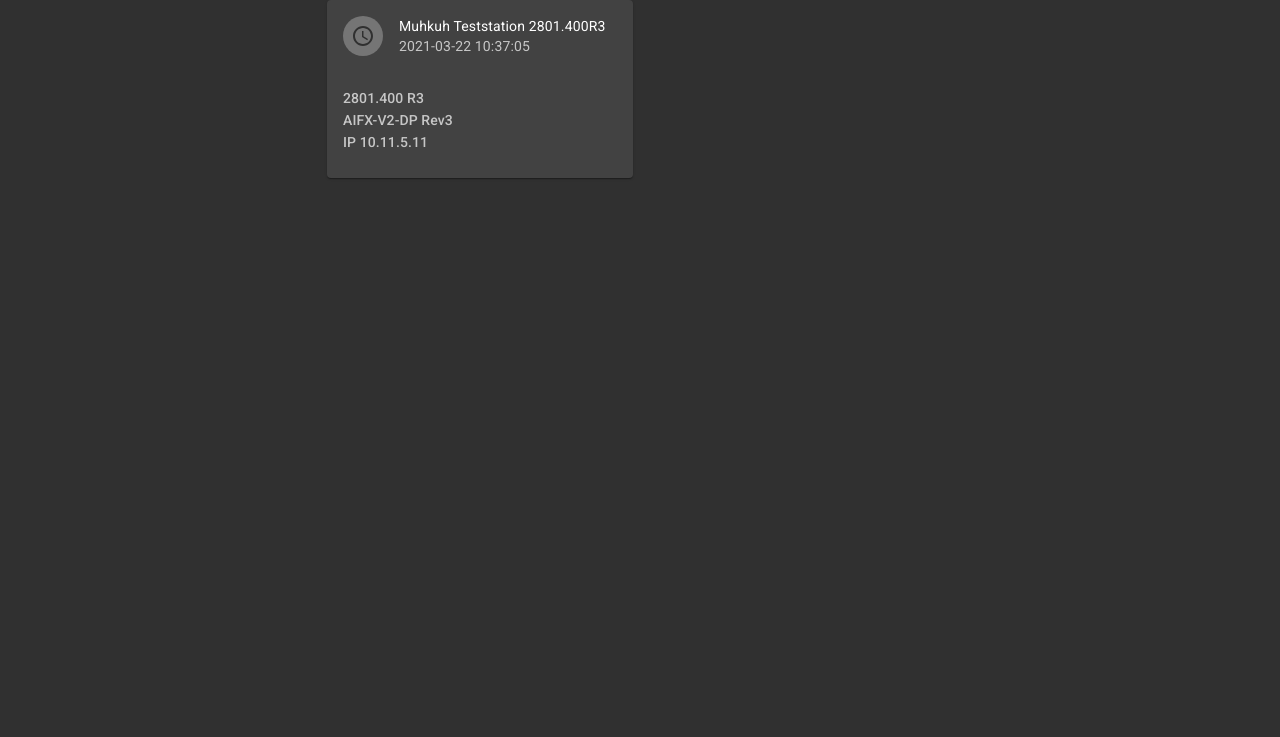
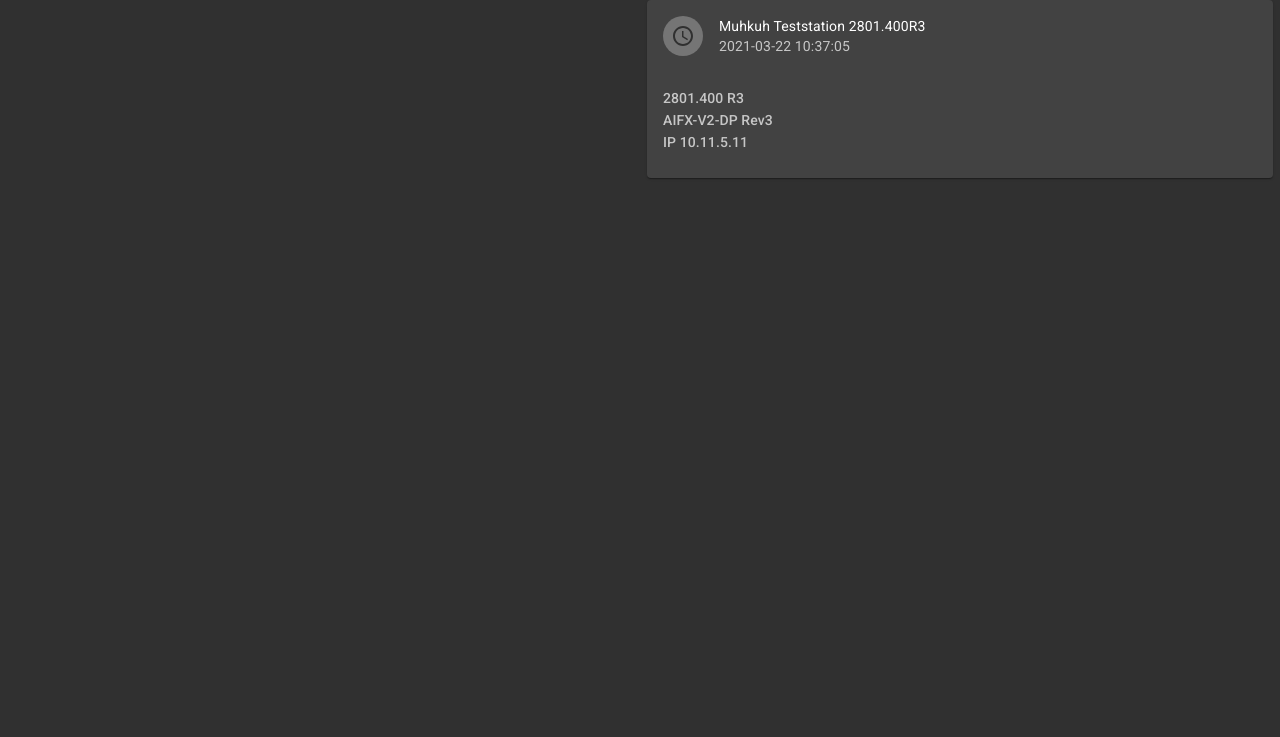
Before and after one commit to muhkuh-sys/org.muhkuh.tools-teststation_list, a React app: page / in a window 1280 px wide. Shown: the part 63-800 px from the top of the page. Built offline with nearby package versions, Linux system fonts and the light colour scheme.

Commit message:
Set the width for the table and the list to 50% each.

```diff
--- a/src/index.css
+++ b/src/index.css
@@ -5,13 +5,13 @@
 }
 
 #StationTable {
-  min-width: 25%;
+  width: 50%;
   overflow-y: scroll;
   margin-top: 4em;
 }
 
 #StationList {
-  min-width: 25%;
+  width: 50%;
   display: table-cell;
   overflow-y: scroll;
   margin-top: 4em;
```
